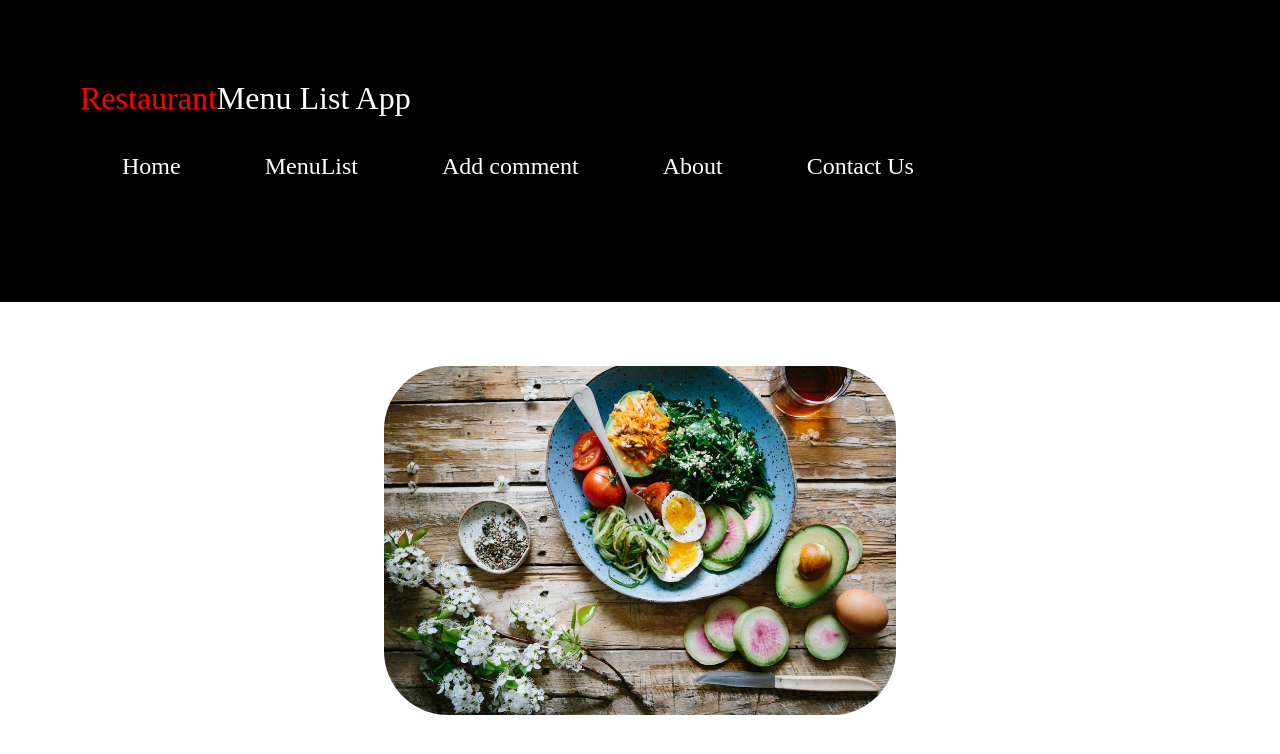
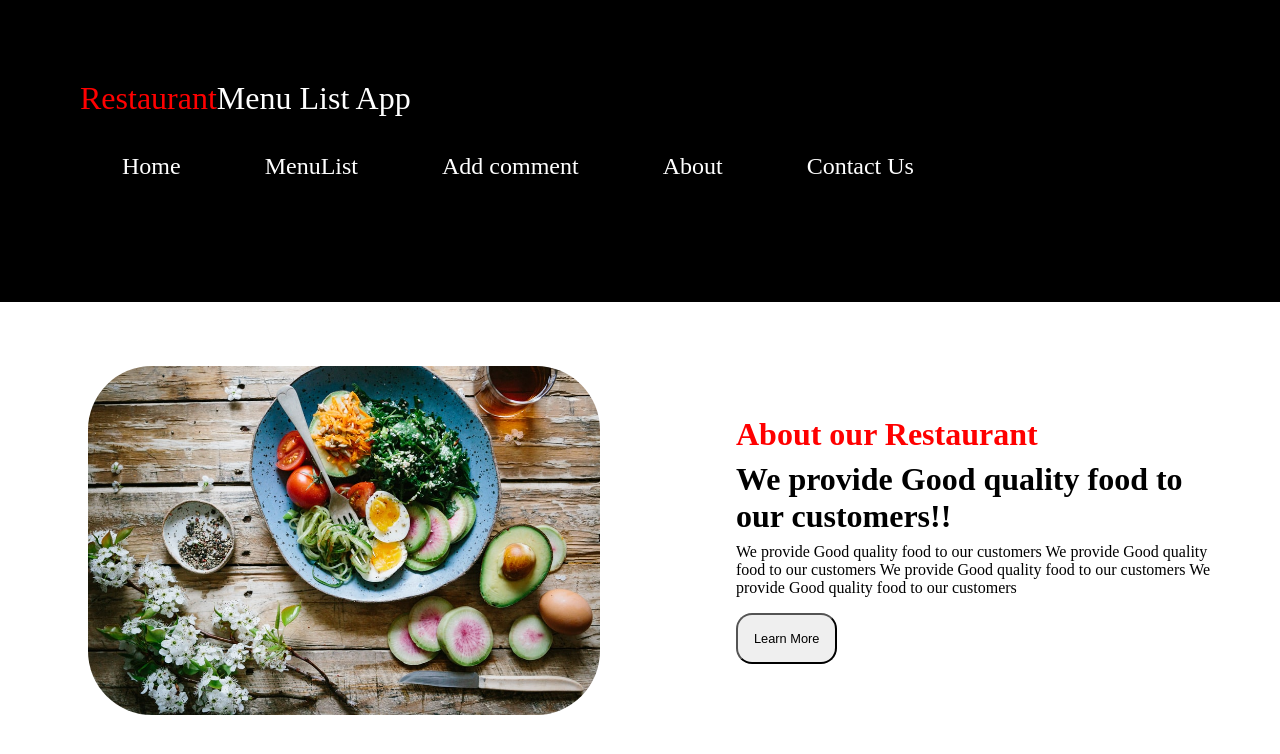
Before and after one commit to Mkdenno/restaurant-app, a React (Create React App) app: page /about in a window 1280 px wide. Shown: the top 754 px of the page. Built offline with nearby package versions, Linux system fonts and the light colour scheme; data requests are answered from the project's data file.

Commit message:
It will add more information in about us page

```diff
--- a/src/components/About.js
+++ b/src/components/About.js
@@ -6,7 +6,15 @@ function About() {
       <div className='aboutimage'>
       <img src='./image/dennis.jpeg' alt='image'/>
       </div>
+      <div className='aboutMore'>
+        <h1>About our Restaurant</h1>
+        <h2>We provide Good quality food to our customers!!</h2>
+        <p>We provide Good quality food to our customers We provide
+           Good quality food to our customers We provide Good quality food to
+            our customers We provide Good quality food to our customers</p>
 
+            <button className='aboutbutton'>Learn More</button>
+      </div>
     </div>
   )
 }
```
